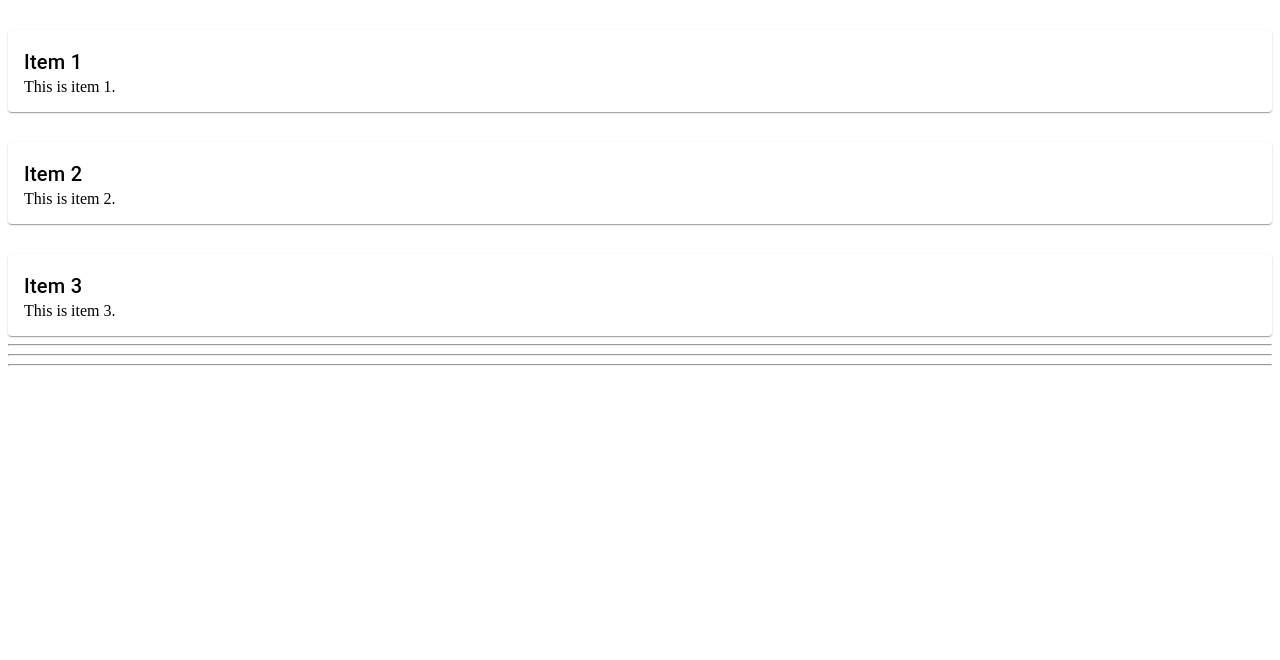
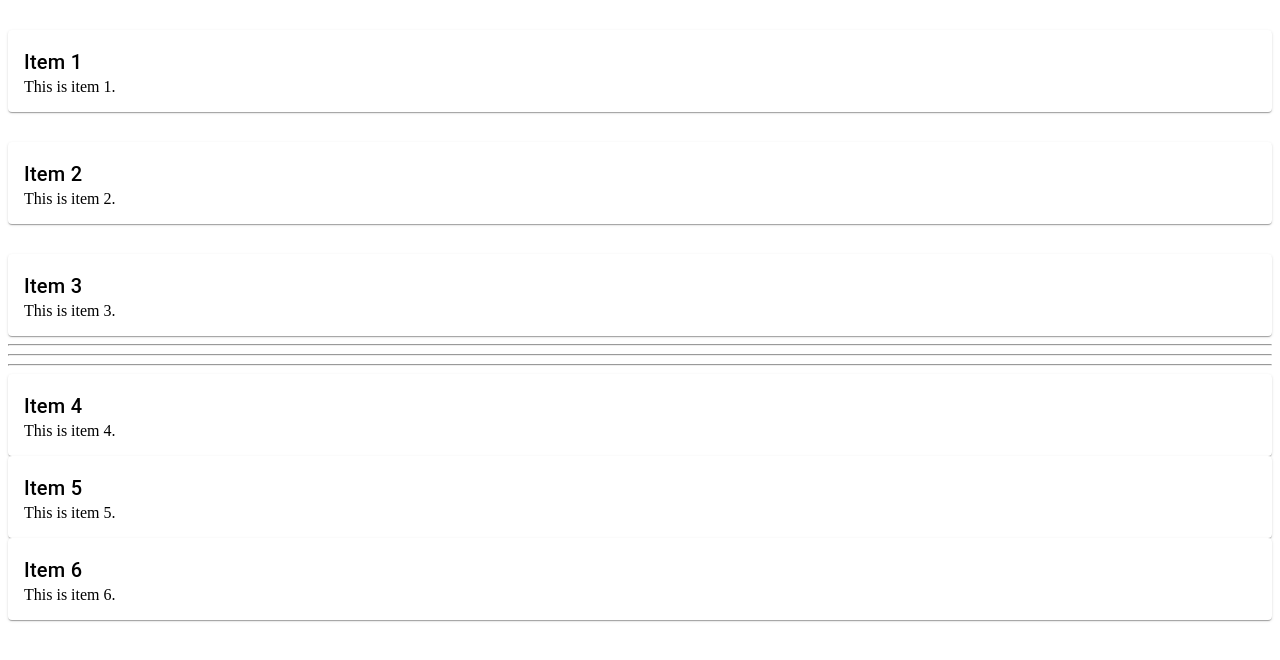
Before and after one commit to PujanZZ/formly-form, an Angular app: page / in a window 1280 px wide. Shown: the top 660 px of the page. Built offline with nearby package versions, Linux system fonts and the light colour scheme; what @ngx-formly/core, @ngx-formly/material would draw is missing.

Commit message:
2 files modified

```diff
--- a/src/app/dragdrop/dragdrop.component.html
+++ b/src/app/dragdrop/dragdrop.component.html
@@ -19,10 +19,10 @@
 >
   <mat-card *ngFor="let i of items2" cdkDrag>
     <mat-card-header>
-      <mat-card-title>{{ i }}</mat-card-title>
+      <mat-card-title>{{ i.title }}</mat-card-title>
     </mat-card-header>
     <mat-card-content>
-      {{ i }}
+      {{ i.description }}
     </mat-card-content>
   </mat-card>
 </div>
--- a/src/app/dragdrop/dragdrop.component.ts
+++ b/src/app/dragdrop/dragdrop.component.ts
@@ -1,4 +1,8 @@
-import { CdkDragDrop, moveItemInArray } from '@angular/cdk/drag-drop';
+import {
+  CdkDragDrop,
+  moveItemInArray,
+  transferArrayItem,
+} from '@angular/cdk/drag-drop';
 import { Component, OnInit } from '@angular/core';
 
 @Component({
@@ -13,19 +17,28 @@ export class DragdropComponent implements OnInit {
     { title: 'Item 3', description: 'This is item 3.' },
   ];
 
-  items2 = [];
+  items2 = [
+    { title: 'Item 4', description: 'This is item 4.' },
+    { title: 'Item 5', description: 'This is item 5.' },
+    { title: 'Item 6', description: 'This is item 6.' },
+  ];
 
   constructor() {}
 
   ngOnInit() {}
 
   dropItem(event: CdkDragDrop<string[]>) {
-    if (event.previousContainer !== event.container) {
-      const item = event.previousContainer.data[event.previousIndex];
-      event.previousContainer.data.splice(event.previousIndex, 1);
-      event.container.data.splice(event.currentIndex, 0, item);
+    if (event.previousContainer === event.container) {
+      // Move the item within the same list
+      moveItemInArray(
+        event.container.data,
+        event.previousIndex,
+        event.currentIndex
+      );
     } else {
-      moveItemInArray(
+      // Remove the item from the original list and add it to the new list
+      transferArrayItem(
+        event.previousContainer.data,
         event.container.data,
         event.previousIndex,
         event.currentIndex
```
